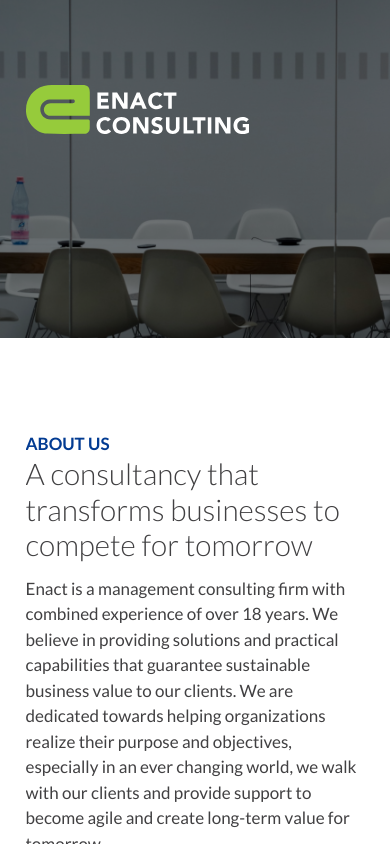
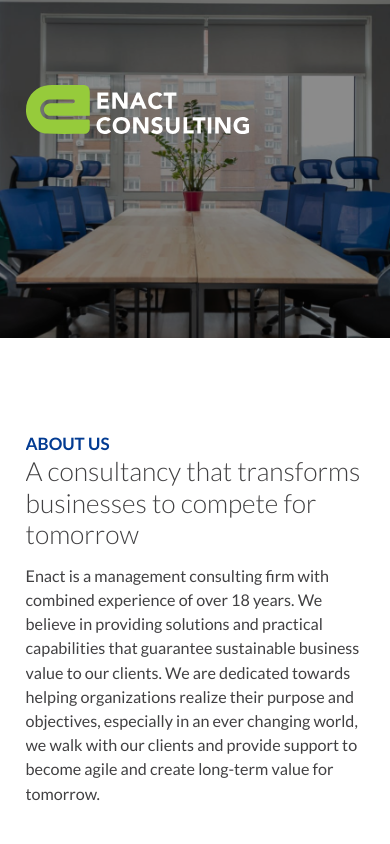
Before and after one commit to gs-maker/enact_temp, a React (Create React App) app: page / in a window 390 px wide. Built offline with nearby package versions, Linux system fonts and the light colour scheme.

Commit message:
all clear

```diff
--- a/src/index.css
+++ b/src/index.css
@@ -56,7 +56,7 @@ h4 {
 	margin-top: 1rem;
 	margin-left: 1rem;
 	margin-bottom: 2rem;
-	color: slategray;
+	color: var(--font-color);
 	transition: all ease-in;
 }
 
@@ -109,7 +109,7 @@ h4 {
 	position: absolute;
 	top: 0;
 	left: 0;
-	background-image: url("./img/unsplash_boardroom.png");
+	background-image: url("./img/unsplash_boardroom_1.png");
 	background-position: center;
 	background-size: cover;
 	background-repeat: no-repeat;
@@ -124,7 +124,7 @@ h4 {
 	right: 0;
 	top: 0;
 	bottom: 0;
-	background: rgba(0, 0, 0, 0.5);
+	background: rgba(0, 0, 0, 0.45);
 }
 
 .content {
@@ -142,6 +142,13 @@ h4 {
 }
 
 @media screen and (max-width: 800px) {
+	.para-large {
+		font-size: 1.55rem;
+	}
+	p,
+	li {
+		font-size: 0.95rem;
+	}
 	.logo-container {
 		grid-column: 1/6;
 		grid-row: 1/2;
```
Also changed, not shown: src/img/unsplash_boardroom_1.png (added).
